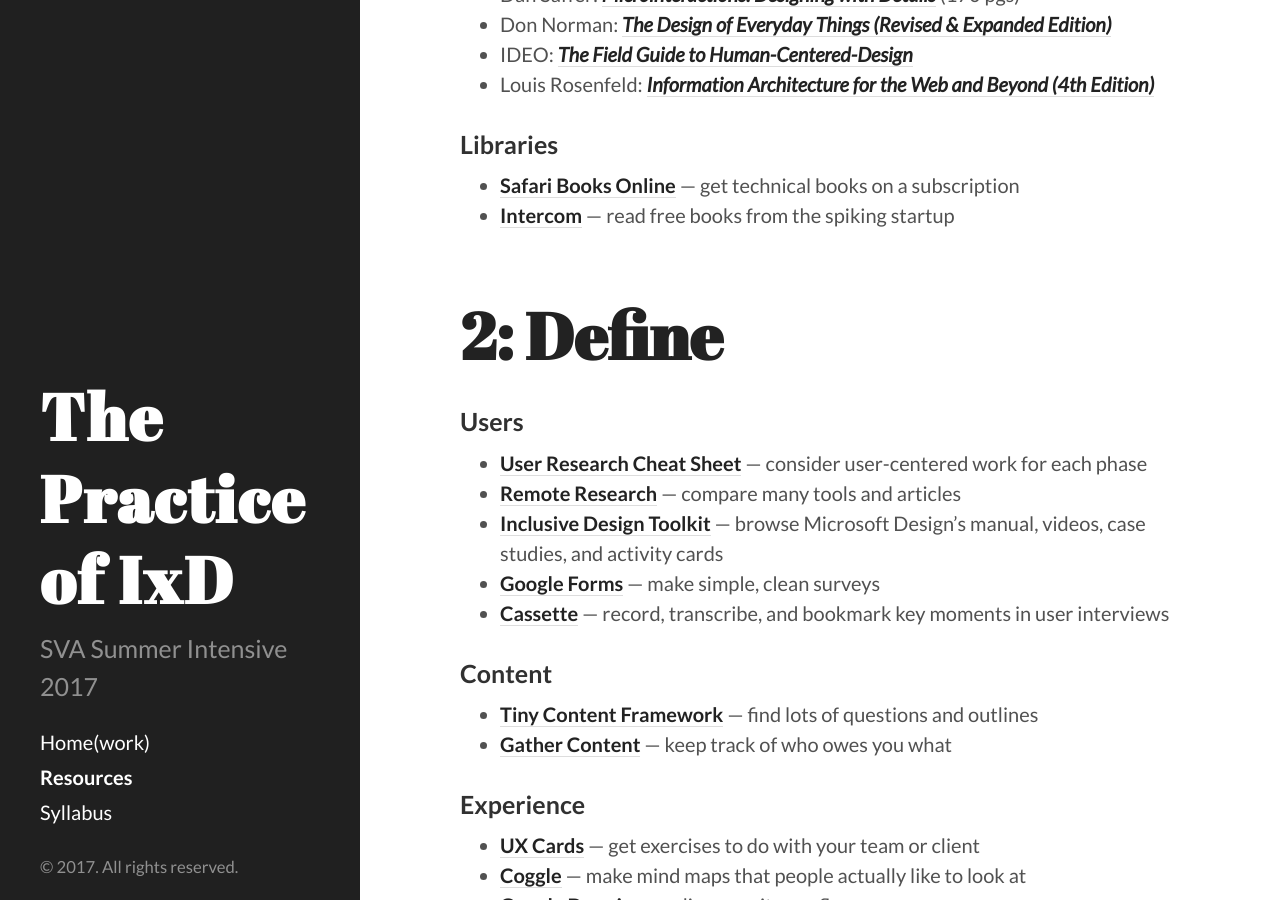
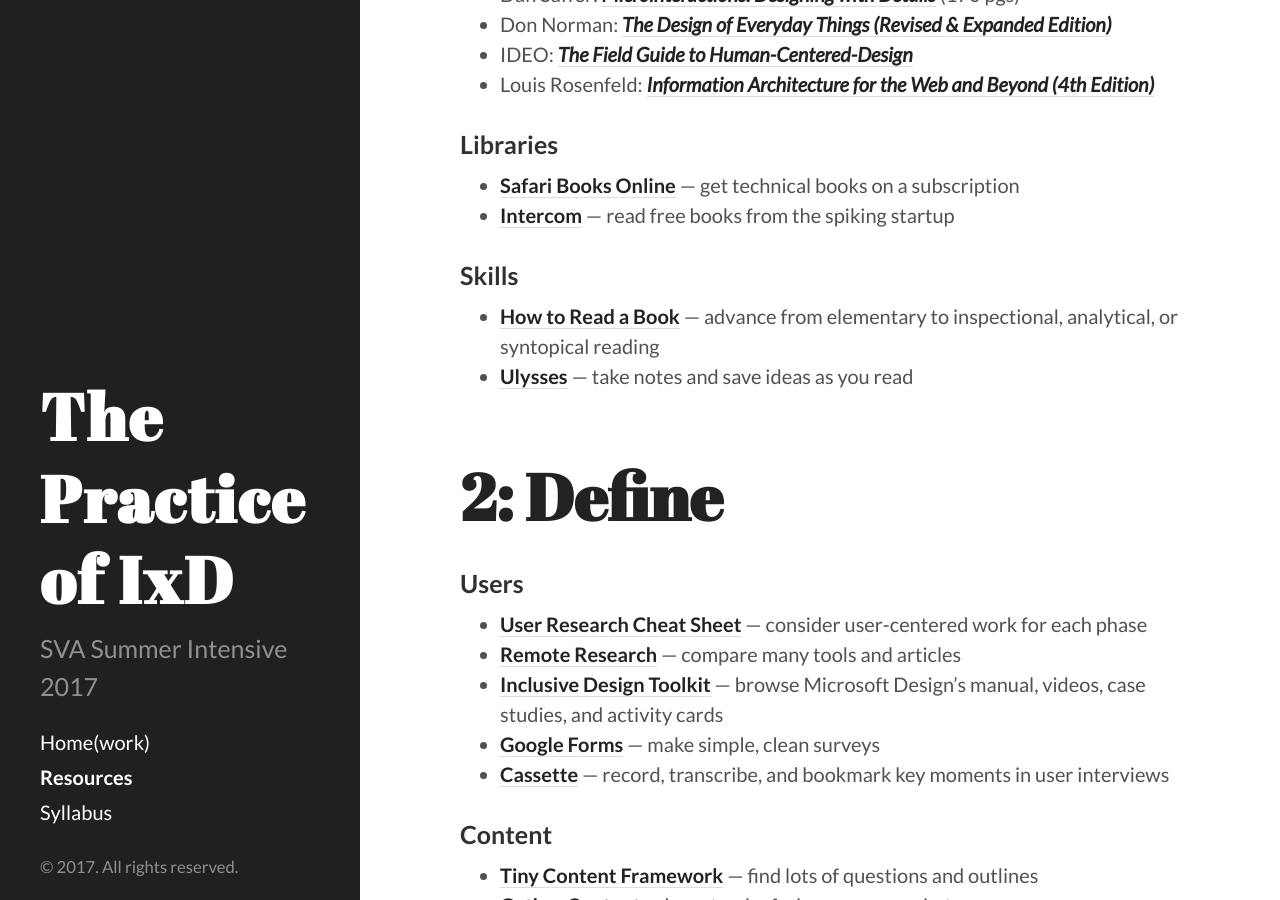
Before and after one commit to energy7/practiceixd, a Jekyll site: the page built from resources.md, in a window 1280 px wide and 900 px high, scrolled down 690 px. Built offline with Jekyll 4.4.1, drawn with Linux system fonts in a browser that asks for light colours.

Commit message:
add reading tips

```diff
--- a/resources.md
+++ b/resources.md
@@ -27,6 +27,11 @@
 
 * [Safari Books Online](https://www.safaribooksonline.com/) — get technical books on a subscription
 * [Intercom](https://www.intercom.com/books) — read free books from the spiking startup
+
+### Skills
+
+* [How to Read a Book](https://www.farnamstreetblog.com/how-to-read-a-book/) — advance from elementary to inspectional, analytical, or syntopical reading
+* [Ulysses](https://www.ulyssesapp.com/) — take notes and save ideas as you read
 
 
 ###### 2: Define
```
Also changed, not shown: 2 other files.
